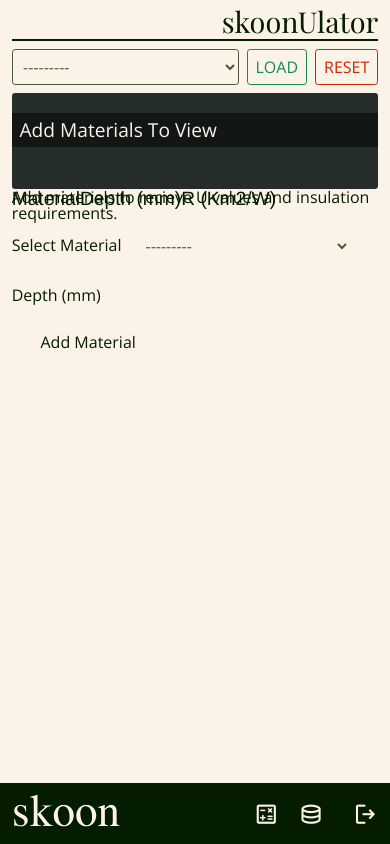
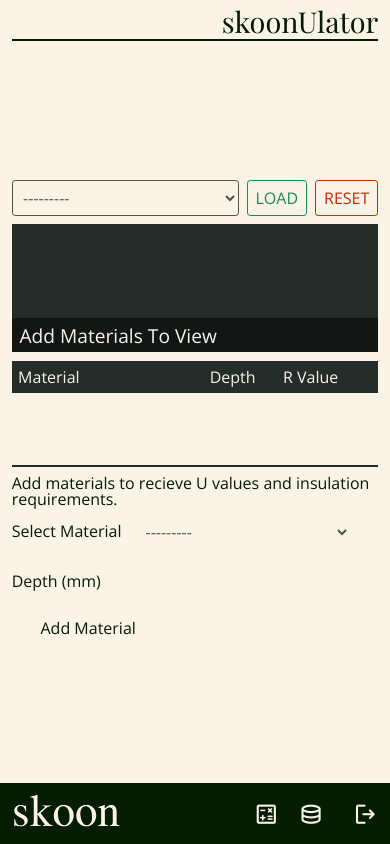
Before and after one commit to BenCurrieDev/SkoonAssignment, a Django app: page / in a window 390 px wide. Run offline with Django 4.2, Linux system fonts and the light colour scheme; a user stored in the database is signed in; data comes from the database, SQL or seed files in the repository; both versions use the stored data as it was after the commit; lists and menus that the app fills with data are empty; some libraries are stand-ins or nearby versions.

Commit message:
styled table for mobile

```diff
--- a/UCalculator/models.py
+++ b/UCalculator/models.py
@@ -41,7 +41,7 @@ class Component(models.Model):
         return ((self.thickness * 0.001) / self.material.thermal_conductivity)
 
     def displayR(self):
-        return round((self.thickness * 0.001) / self.material.thermal_conductivity, 1)
+        return round((self.thickness * 0.001) / self.material.thermal_conductivity, 2)
 
     def __str__(self):
         return self.material.name + ' (' + str(self.thickness) + 'mm)'
--- a/static/css/skoon.css
+++ b/static/css/skoon.css
@@ -56,15 +56,27 @@
         font-weight: var(--fw-n);
     }
 
-    h3, h4, th {
+    h3 {
         font-family: var(--ff-sans-h);
         font-weight: var(--fw-n);
+    }
+
+    h4, th {
+        font-family: var(--ff-sans-p);
+        font-weight: var(--fw-l);
     }
 
     p, td, label, li {
         font-family: var(--ff-sans-p);
         font-weight: var(--fw-l);
+    }
+
+    p, label, li {
         font-size: var(--fs-p);
+    }
+
+    td {
+        font-size: var(--fs-ps);
     }
 
     h1 {
@@ -84,11 +96,16 @@
     }
 
     th {
-        font-size: var(--fs-pl);
+        font-size: var(--fs-p);
     }
 
     h1, h2, h3, h4, p, td, th, label, a, button , li{
         color: #041c00;
+    }
+
+    sup {
+        font-size: xx-small;
+        vertical-align: super;
     }
 
     button {
@@ -121,6 +138,17 @@
         input:hover {
             cursor:text;
         }
+
+    table {
+        text-align: left;
+    }
+
+    th {
+        padding-block: 0.5em;
+    }
+    td {
+        padding-top: 0.2em;
+    }
 
 /* COMMON REUSABLE CLASSES */
 
@@ -354,12 +382,21 @@
         border-bottom: 2px solid var(--clr-primary-dk);
     }
 
+    .page-content {
+        width: 100%;
+        height: 100%;
+        display: flex;
+        flex-direction: column;
+        justify-content: center;
+    }
+
         @media screen and (min-width: 1000px) {
             .main-container {
                 position: relative;
                 top: var(--nav-height)
             }
         }
+
 
 /* Calculator */
 
@@ -409,24 +446,20 @@
     }
 
     .display-section {
-        min-height: 6rem;
-        max-height: 15rem;
+        display: flex;
+        flex-direction: column;
     }
     .material-view-container {
         background-color: var(--clr-secondary);
-        border-radius: 0.2rem;
         position: relative;
-        height: 100%;
+        height: 8rem;
         overflow: hidden;
-
     }
 
     .material-heading {
         position: absolute;
-        margin-top: 1em;
+        bottom: 0px;
         color: var(--clr-white);
-        font-family: var(--ff-sans-p);
-        font-weight: var(--fw-l);
         background-color: rgba(0, 0, 0, 0.5);
         padding-left: 0.4em;
         padding-top: 0.4em;
@@ -450,3 +483,37 @@
     .material-block {
         height: 100%;
     }
+
+    .materials-table-container {
+        margin-block: 1vh;
+        height: 6.5rem;
+        overflow: scroll;
+        border-bottom: 2px solid var(--clr-secondary);
+    }
+    .materials-table-container, .materials-table-container table {
+        width: 100%;
+    }
+
+    .materials-table-container thead {
+        background-color: var(--clr-secondary);
+    }
+
+    .materials-table-container th {
+        color: var(--clr-white);
+    }
+
+    .col-1 {
+        padding-left: 0.4rem;
+    }
+
+    .col-m {
+        width: 54%;
+    }
+
+    .col-d {
+        width: 20%;
+    }
+
+    .col-r {
+        width: 26%;
+    }
--- a/templates/home.html
+++ b/templates/home.html
@@ -7,6 +7,7 @@
     <h1 class="page-heading">skoonUlator</h1>
 
 
+    <div class="page-content">
 
       <div class="load-save-clear">
 
@@ -63,22 +64,22 @@
 
             <thead>
               <tr>
-              <th>Material</th>
-              <th>Depth (mm)</th>
-              <th>R (Km<sup>2</sup>/W)</th>
+                <th class="col-m col-1">Material</th>
+                <th class="col-d">Depth</th>
+                <th class="col-r">R Value</th>
               </tr>
             </thead>
 
               <tbody>
                 {% for component in components %}
                   <tr>
-                  <td>
+                    <td class="col-1">
                       {{ component.material.name }}
                     </td>
                     <td>
-                    {{ component.thickness }}
+                      {{ component.thickness }} mm
                     </td>
-                  <td>{{ component.displayR }}</td>
+                    <td>{{ component.displayR }} m<sup>2</sup>KW<sup>-1</sup></td>
                   </tr>
                 {% endfor %}
               </tbody>
@@ -87,11 +88,6 @@
         </div>
 
       </div>
-
-
-
-
-
 
 
 
@@ -154,6 +150,9 @@
 
     </form>
 
+  </div>
+
+
 
 
 
```
Also changed, not shown: db.sqlite3. Lines whose indentation alone changed are shown as unchanged.
